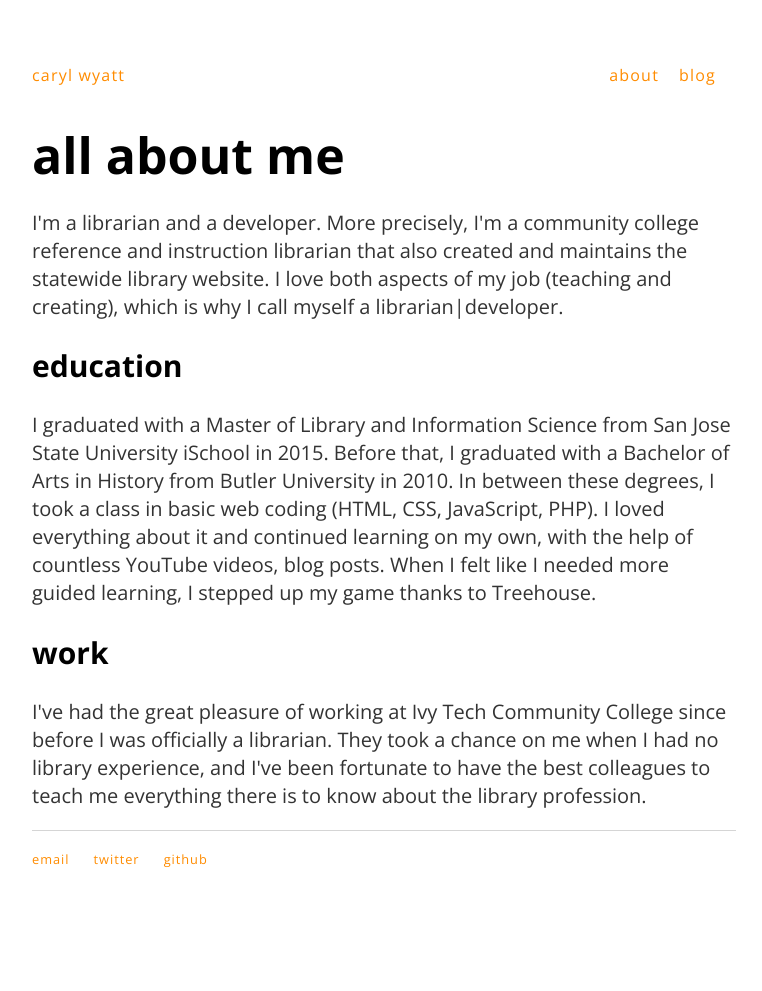
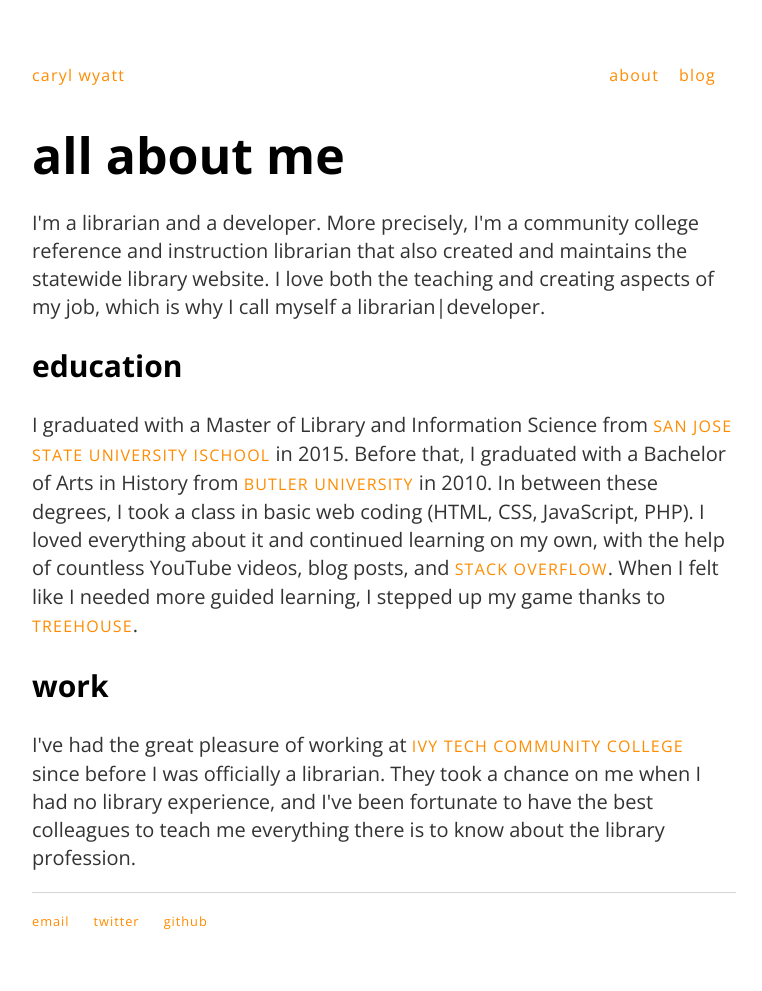
Before and after one commit to carylwyatt/carylwyatt.github.io, a Jekyll site: the page built from about/index.html, in a window 1280 px wide. Shown: the whole page, without its empty margins (256-1018 px from the left). Built offline with Jekyll 4.4.1, drawn with Linux system fonts in a browser that asks for light colours; before the commit the page ends 929 px from its top, so only the background shows below that.

Commit message:
Update index.html
added links, fixed typos

```diff
--- a/about/index.html
+++ b/about/index.html
@@ -5,13 +5,13 @@ title: about caryl
 
 <div class="blurb">
 <h1>all about me</h1>
-<p>I'm a librarian and a developer. More precisely, I'm a community college reference and instruction librarian that also created and maintains the statewide library website. I love both aspects of my job (teaching and creating), which is why I call myself a librarian|developer.</p>
+<p>I'm a librarian and a developer. More precisely, I'm a community college reference and instruction librarian that also created and maintains the statewide library website. I love both the teaching and creating aspects of my job, which is why I call myself a librarian|developer.</p>
 
 	<h2>education</h2>
-	<p>I graduated with a Master of Library and Information Science from San Jose State University iSchool in 2015. Before that, I graduated with a Bachelor of Arts in History from Butler University in 2010. In between these degrees, I took a class in basic web coding (HTML, CSS, JavaScript, PHP). I loved everything about it and continued learning on my own, with the help of countless YouTube videos, blog posts. When I felt like I needed more guided learning, I stepped up my game thanks to Treehouse.</p>
+	<p>I graduated with a Master of Library and Information Science from <a href="http://ischool.sjsu.edu">San Jose State University iSchool</a> in 2015. Before that, I graduated with a Bachelor of Arts in History from <a href="http://butler.edu">Butler University</a> in 2010. In between these degrees, I took a class in basic web coding (HTML, CSS, JavaScript, PHP). I loved everything about it and continued learning on my own, with the help of countless YouTube videos, blog posts, and <a href="http://stackoverflow.com">Stack Overflow</a>. When I felt like I needed more guided learning, I stepped up my game thanks to <a href="http://teamtreehouse.com">Treehouse</a>.</p>
 
 	<h2>work</h2>
-	<p>I've had the great pleasure of working at Ivy Tech Community College since before I was officially a librarian. They took a chance on me when I had no library experience, and I've been fortunate to have the best colleagues to teach me everything there is to know about the library profession.</p>
+	<p>I've had the great pleasure of working at <a href="http://ivytech.edu">Ivy Tech Community College</a> since before I was officially a librarian. They took a chance on me when I had no library experience, and I've been fortunate to have the best colleagues to teach me everything there is to know about the library profession.</p>
 
 
 </div><!-- /.blurb -->
```
